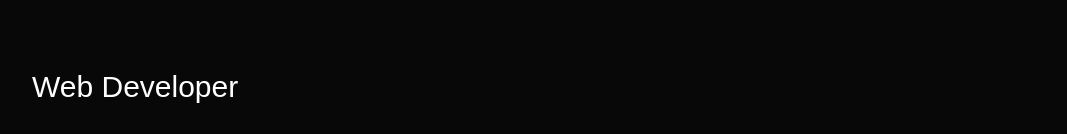
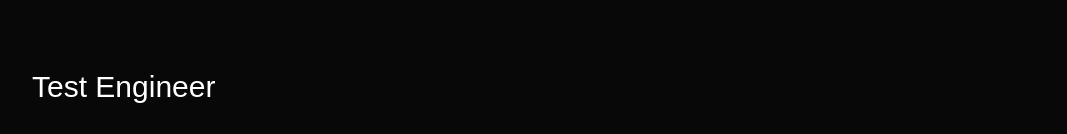
Before and after one commit to aldrinkj/portfolio1.1, a plain HTML site: page index.html in a window 1280 px wide. Shown: the part 210-344 px from the top of the page, without its empty margins (96-1163 px from the left). Drawn offline with Linux system fonts and the light colour scheme.

Commit message:
Update index.html

```diff
--- a/index.html
+++ b/index.html
@@ -32,7 +32,7 @@
                 <i class="fa-solid fa-bars" onclick="openmenu()"></i>
             </nav>
             <div class="header-text">
-                <p>Web Developer</p>
+                <p>Test Engineer</p>
                 <h1>Hi, I'm <span>Augustin</span> <br>Aldrin KJ from Kerala</h1>
             </div>
         </div>
```
